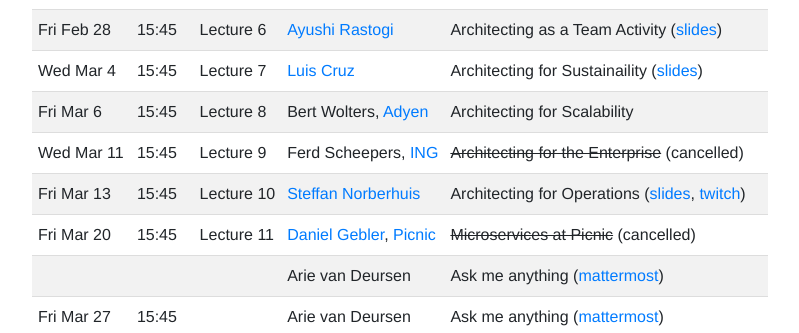
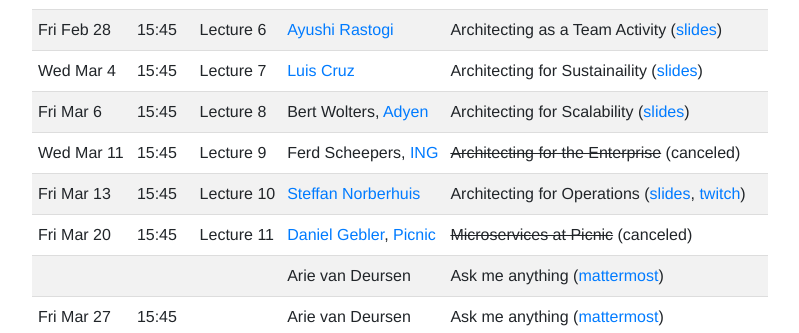
Before and after one commit to SERG-Delft/delftswa, a Jekyll site: the page built from 2020/index.md, in a window 1280 px wide and 900 px high, scrolled down 1029 px. Shown: the part 157-490 px from the top of the window, without its empty margins (224-1023 px from the left). Built offline with Jekyll 4.4.1, drawn with Linux system fonts in a browser that asks for light colours.

Commit message:
Add slides for scalability lecture

```diff
--- a/2020/index.md
+++ b/2020/index.md
@@ -32,10 +32,10 @@ Fri Feb 21 | 15:45 | Lecture 4 | [Xavier Devroey]         | Architecting for Var
 Wed Feb 26 | 15:45 | Lecture 5 | [Marco Di Biase], [SIG]  | Architecting for Maintainability ([slides](slides/sa-maintainability.pdf))
 Fri Feb 28 | 15:45 | Lecture 6 | [Ayushi Rastogi]         | Architecting as a Team Activity ([slides](slides/sa-people.pdf))
 Wed Mar 4  | 15:45 | Lecture 7 | [Luis Cruz]              | Architecting for Sustainaility ([slides](slides/sa-green-se.pdf))
-Fri Mar 6  | 15:45 | Lecture 8 | Bert Wolters, [Adyen]    | Architecting for Scalability
-Wed Mar 11 | 15:45 | Lecture 9 | Ferd Scheepers, [ING]    | ~~Architecting for the Enterprise~~ (cancelled)
+Fri Mar 6  | 15:45 | Lecture 8 | Bert Wolters, [Adyen]    | Architecting for Scalability ([slides](slides/sa-adyen-scalability.pdf))
+Wed Mar 11 | 15:45 | Lecture 9 | Ferd Scheepers, [ING]    | ~~Architecting for the Enterprise~~ (canceled)
 Fri Mar 13 | 15:45 | Lecture 10 | [Steffan Norberhuis][norberhuis]      | Architecting for Operations ([slides](slides/architecting-for-operations.pdf), [twitch](https://www.twitch.tv/videos/566492713))
-Fri Mar 20 | 15:45 | Lecture 11 | [Daniel Gebler], [Picnic] | ~~Microservices at Picnic~~ (cancelled)
+Fri Mar 20 | 15:45 | Lecture 11 | [Daniel Gebler], [Picnic] | ~~Microservices at Picnic~~ (canceled)
            |       |            | Arie van Deursen          | Ask me anything ([mattermost])
 Fri Mar 27 | 15:45 |            | Arie van Deursen          | Ask me anything ([mattermost])
 Fri Apr 3  | full day |  | All student teams | Video presentations
```
Also changed, not shown: 1 other file.
